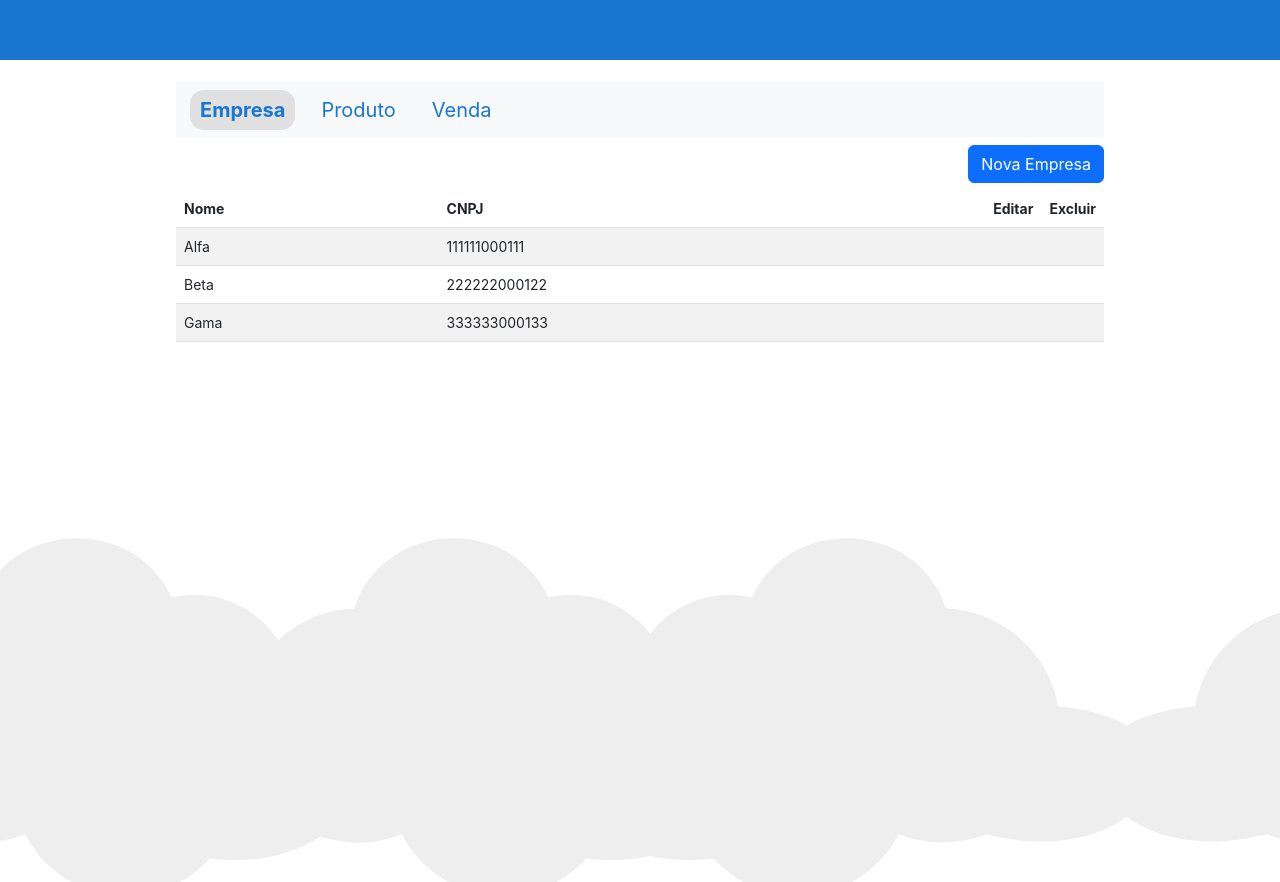
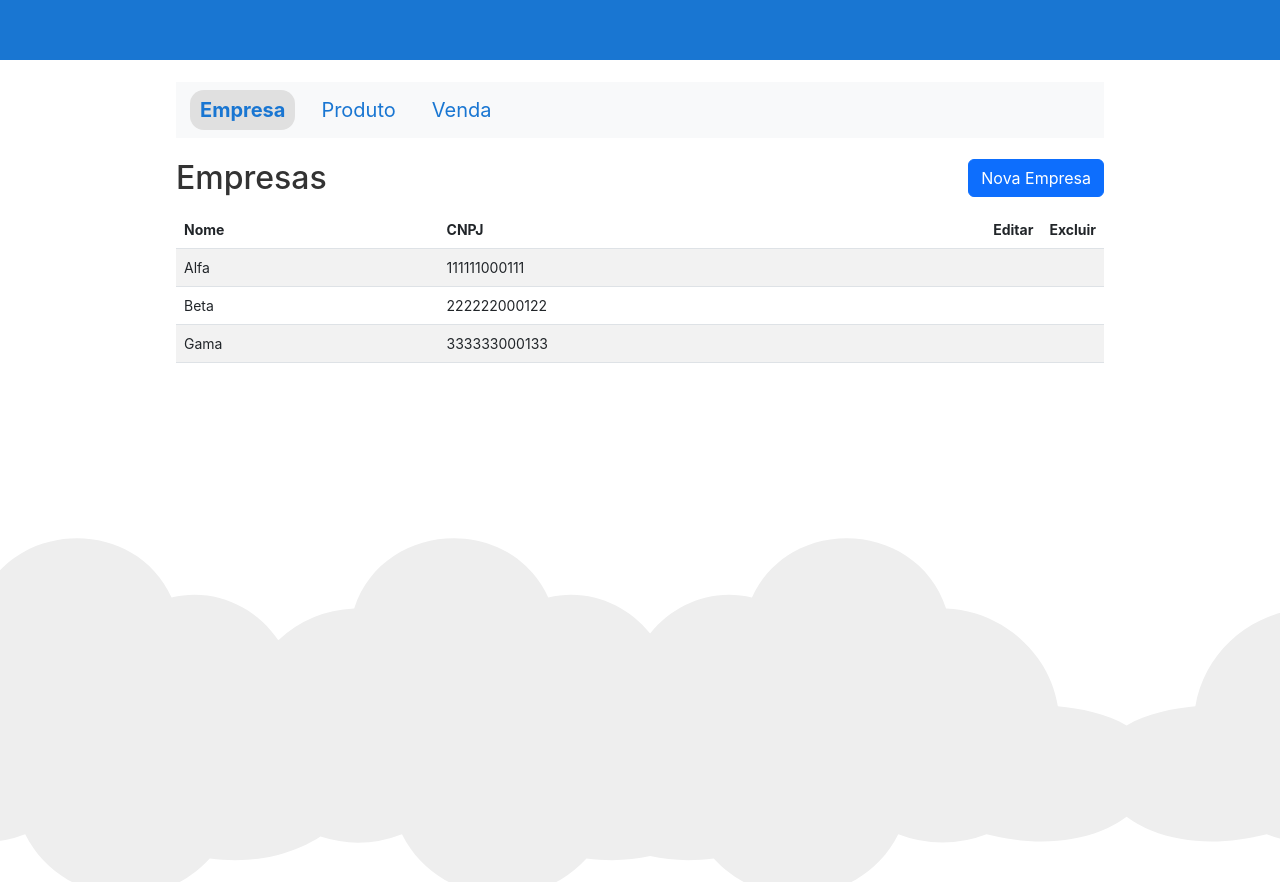
Before and after one commit to wpiasecki/angular-compras, an Angular app: page /empresa in a window 1280 px wide. Built offline with nearby package versions, Linux system fonts and the light colour scheme.

Commit message:
Adicionados títulos nas páginas

```diff
--- a/src/app/empresa/lista-empresa/lista-empresa.component.html
+++ b/src/app/empresa/lista-empresa/lista-empresa.component.html
@@ -1,5 +1,6 @@
 
 <div class="main-action">
+    <h2>Empresas</h2>
     <button class="btn btn-primary">Nova Empresa</button>
 </div>
 
--- a/src/app/produto/lista-produto/lista-produto.component.html
+++ b/src/app/produto/lista-produto/lista-produto.component.html
@@ -1,5 +1,6 @@
 
 <div class="main-action">
+    <h2>Produtos</h2>
     <button class="btn btn-primary">Novo Produto</button>
 </div>
 
--- a/src/app/venda/lista-venda/lista-venda.component.html
+++ b/src/app/venda/lista-venda/lista-venda.component.html
@@ -1,5 +1,6 @@
 
 <div class="main-action">
+    <h2>Vendas</h2>
     <button class="btn btn-primary">Nova Venda</button>
 </div>
 
--- a/src/styles.scss
+++ b/src/styles.scss
@@ -22,6 +22,10 @@ td.table-action{
 
 div.main-action {
     text-align: right;
-    margin-top: 0.5em;
-    margin-bottom: 0.5em;
+    margin-top: 1.5em;
+    margin-bottom: 1em;
+
+    h2 {
+        float: left;
+    }
 }
```
Also changed, not shown: src/app/app.component.html (+0 -9 lines).
